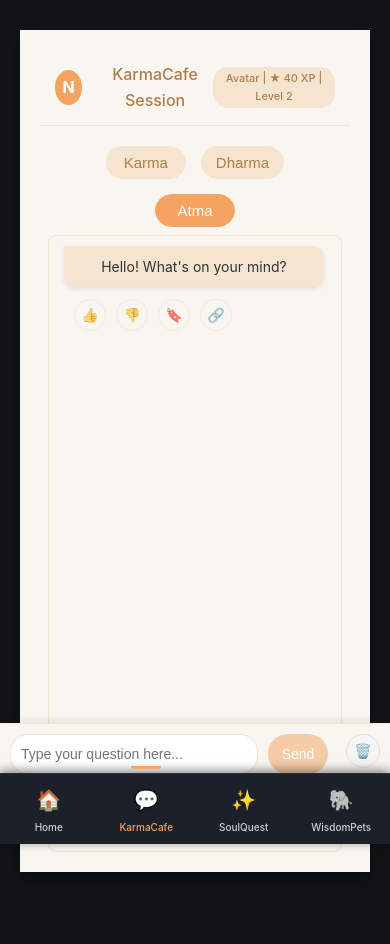
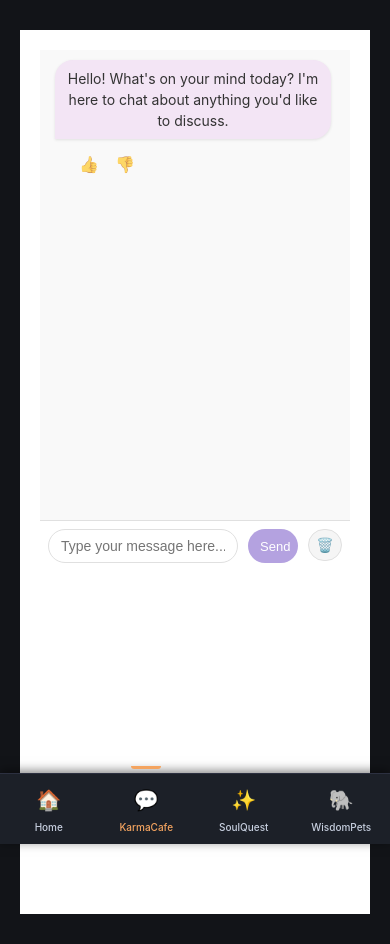
Before and after one commit to rgadoo/nandi-platform, a React (Create React App) app in the folder nandi-frontend/: page /karma in a window 390 px wide. Before the commit the page ends 902 px from the top, so only its background shows below. Built offline with nearby package versions, Linux system fonts and the light colour scheme; no server answers.

Commit message:
Refactor KarmaCafe component and CSS for improved UI consistency and mobile responsiveness; update chat message prompts, adjust layout styles, and enhance button interactions for better user experience.

```diff
--- a/nandi-frontend/src/components/KarmaCafe/KarmaCafe.css
+++ b/nandi-frontend/src/components/KarmaCafe/KarmaCafe.css
@@ -1,80 +1,100 @@
 /* src/components/KarmaCafe/KarmaCafe.css */
 .karmacafe {
-  background-color: #f9f5f0;
+  background-color: white;
   width: 100%;
   max-width: 600px;
   margin: 20px auto;
   border-radius: 10px;
-  box-shadow: 0 8px 16px rgba(0, 0, 0, 0.4);
+  box-shadow: 0 4px 12px rgba(0, 0, 0, 0.15);
   overflow: hidden;
-  height: 600px;
+  height: 450px;
   display: flex;
   flex-direction: column;
+}
+
+.card-header {
+  display: flex;
+  align-items: center;
+  gap: 12px;
+  padding: 12px 20px;
+  background-color: #6b46c1;
+  color: white;
+}
+
+.text-avatar {
+  width: 36px;
+  height: 36px;
+  border-radius: 50%;
+  background-color: #805ad5;
+  color: white;
+  display: flex;
+  align-items: center;
+  justify-content: center;
+  font-weight: bold;
+  font-size: 18px;
+}
+
+.card-header h2 {
+  margin: 0;
+  font-size: 20px;
+  font-weight: 500;
 }
 
 .chat-area {
   flex-grow: 1;
   overflow-y: auto;
   padding: 15px 20px;
-  background-color: #f9f5f0;
-  margin: 0 20px;
-  border-radius: 8px;
-  border: 1px solid #f4e4d0;
+  background-color: #f9f9f9;
   scroll-behavior: smooth;
+  max-height: 450px;
 }
 
 .chat-bubble {
   max-width: 85%;
-  padding: 15px 18px;
+  padding: 12px 16px;
   margin-bottom: 12px;
-  border-radius: 12px;
+  border-radius: 18px;
   line-height: 1.5;
   color: #333;
-  font-size: 16px;
+  font-size: 15px;
   word-wrap: break-word;
-  box-shadow: 0 2px 5px rgba(0, 0, 0, 0.1);
+  box-shadow: 0 1px 3px rgba(0, 0, 0, 0.1);
 }
 
 .chat-bubble.user {
-  background-color: #fcebd3;
+  background-color: #e3f2fd;
   margin-left: auto;
-  border-radius: 12px 0 12px 12px;
+  border-radius: 18px 18px 0 18px;
   color: #333;
 }
 
 .chat-bubble.ai {
-  background-color: #f4e4d0;
+  background-color: #f3e5f5;
   margin-right: auto;
-  border-radius: 0 12px 12px 12px;
+  border-radius: 18px 18px 18px 0;
   color: #333;
 }
 
 .chat-actions {
   display: flex;
-  gap: 10px;
+  gap: 8px;
   margin: 0 0 15px 20px;
   opacity: 0.7;
 }
 
 .action-button {
-  background-color: #f9f5f0;
-  border: 1px solid #f4e4d0;
+  background: none;
+  border: none;
   cursor: pointer;
   font-size: 16px;
-  padding: 5px;
+  padding: 4px;
   border-radius: 50%;
   transition: transform 0.2s;
-  color: #b17d4a;
-  width: 30px;
-  height: 30px;
-  display: flex;
-  align-items: center;
-  justify-content: center;
+  color: #6b46c1;
 }
 
 .action-button:hover {
-  transform: scale(1.1);
-  background-color: #f4e4d0;
+  transform: scale(1.2);
 }
 
 .action-button.like:hover {
@@ -85,20 +105,12 @@
   color: #f44336;
 }
 
-.action-button.bookmark:hover {
-  color: #f4a460;
-}
-
-.action-button.share:hover {
-  color: #2196f3;
-}
-
 .input-area {
   display: flex;
   gap: 10px;
-  padding: 10px 20px;
-  border-top: 1px solid #f4e4d0;
-  background-color: #f9f5f0;
+  padding: 12px 16px;
+  border-top: 1px solid #e0e0e0;
+  background-color: white;
   position: relative;
   z-index: 5;
 }
@@ -106,23 +118,24 @@
 .input-field {
   flex-grow: 1;
   padding: 10px 15px;
-  border: 1px solid #f4e4d0;
+  border: 1px solid #e0e0e0;
   border-radius: 20px;
   font-size: 14px;
   transition: border-color 0.2s;
   background-color: white;
   color: #333;
+  box-sizing: border-box;
 }
 
 .input-field:focus {
   outline: none;
-  border-color: #f4a460;
-  box-shadow: 0 0 0 2px rgba(244, 164, 96, 0.1);
+  border-color: #6b46c1;
+  box-shadow: 0 0 0 2px rgba(107, 70, 193, 0.1);
 }
 
 .send-btn {
   padding: 8px 20px;
-  background-color: #f4a460;
+  background-color: #6b46c1;
   color: white;
   border: none;
   border-radius: 20px;
@@ -134,11 +147,11 @@
 }
 
 .send-btn:hover:not(:disabled) {
-  background-color: #e07a3a;
+  background-color: #5a32a3;
 }
 
 .send-btn:disabled {
-  background-color: rgba(244, 164, 96, 0.5);
+  background-color: rgba(107, 70, 193, 0.5);
   cursor: not-allowed;
 }
 
@@ -148,18 +161,17 @@
   border-radius: 20px;
   width: 36px;
   height: 36px;
-  margin-left: 10px;
   display: flex;
   align-items: center;
   justify-content: center;
   cursor: pointer;
   transition: background-color 0.2s;
   font-size: 16px;
-  color: #b17d4a;
+  color: #757575;
 }
 
 .clear-btn:hover {
-  background-color: #f9f9f9;
+  background-color: #f0f0f0;
 }
 
 .loading-indicator {
@@ -172,7 +184,7 @@
 .dot {
   width: 8px;
   height: 8px;
-  background-color: #f4a460;
+  background-color: #6b46c1;
   border-radius: 50%;
   opacity: 0.6;
   animation: pulse 1.2s infinite ease-in-out;
@@ -197,370 +209,90 @@
   }
 }
 
-.control-buttons {
-  display: flex;
-  justify-content: center;
-  gap: 20px;
-  padding: 8px 20px;
-  border-top: 1px solid #f4e4d0;
-}
-
-.control-btn, .karmacafe .button {
-  padding: 5px 12px;
-  background-color: #f4e4d0;
-  border: none;
-  border-radius: 15px;
-  cursor: pointer;
-  font-size: 12px;
-  color: #b17d4a;
-  text-decoration: none;
-  display: inline-block;
-  transition: background-color 0.2s;
-  opacity: 0.7;
-}
-
-.control-btn:hover, .karmacafe .button:hover {
-  background-color: #fcebd3;
-  opacity: 1;
-}
-
-/* New floating controls style */
-.floating-controls {
-  position: absolute;
-  top: 10px;
-  right: 10px;
-  display: flex;
-  gap: 8px;
-  z-index: 10;
-}
-
-.floating-btn {
-  width: 30px;
-  height: 30px;
-  border-radius: 50%;
-  background-color: #f4e4d0;
-  border: none;
-  display: flex;
-  align-items: center;
-  justify-content: center;
-  cursor: pointer;
-  color: #b17d4a;
-  font-size: 14px;
-  box-shadow: 0 2px 4px rgba(0,0,0,0.1);
-  opacity: 0.6;
-  transition: all 0.2s ease;
-}
-
-.floating-btn:hover {
-  opacity: 1;
-  background-color: #fcebd3;
-}
-
-.floating-btn.home-btn {
-  background-color: #f4a460;
-  color: white;
-}
-
-.floating-btn.home-btn:hover {
-  background-color: #e07a3a;
-}
-
-.theme-selector-container {
-  padding: 0 20px;
-  margin: 5px 0;
-}
-
-.theme-buttons {
-  display: flex;
-  justify-content: center;
-  gap: 15px;
-  margin-bottom: 3px;
-}
-
-.theme-button {
-  padding: 6px 16px;
-  background-color: #f4e4d0;
-  border: 1px solid #f4e4d0;
-  border-radius: 20px;
-  cursor: pointer;
-  font-size: 15px;
-  color: #b17d4a;
-  transition: background-color 0.2s, color 0.2s;
-}
-
-.theme-button.active {
-  background-color: #f4a460;
-  color: white;
-  border-color: #f4a460;
-}
-
-.theme-button:hover:not(.active) {
-  background-color: #fcebd3;
-  border-color: #f4a460;
-}
-
-.theme-samples {
-  background-color: #2e3136;
-  border-radius: 8px;
-  padding: 15px;
-  margin-bottom: 15px;
-}
-
-.theme-description {
-  font-style: italic;
-  margin-bottom: 15px;
-  color: #e0e0e0;
-  text-align: center;
-  font-size: 14px;
-}
-
-.sample-qa {
-  margin-bottom: 15px;
-  border-left: 3px solid #6b6bff;
-  padding-left: 12px;
-}
-
-.sample-question {
-  font-weight: 500;
-  color: #333;
-  margin-bottom: 5px;
-  font-size: 14px;
-}
-
-.sample-answer {
-  color: #666;
-  font-size: 14px;
-}
-
-.sample-hint {
-  font-size: 13px;
-  color: #f4a460;
-  text-align: center;
-  margin-top: 15px;
-  font-style: italic;
-}
-
-.card-header {
-  display: flex;
-  align-items: center;
-  padding: 10px 20px;
-  border-bottom: 1px solid #f4e4d0;
-}
-
-.text-avatar {
-  width: 40px;
-  height: 40px;
-  border-radius: 50%;
-  background-color: #f4a460;
-  color: white;
-  display: flex;
-  align-items: center;
-  justify-content: center;
-  font-weight: bold;
-  font-size: 18px;
-  margin-right: 15px;
-}
-
-.card-header h2 {
-  margin: 0;
-  font-size: 18px;
-  color: #b17d4a;
-  font-weight: 500;
-  flex-grow: 1;
-}
-
-.xp-tracker {
-  font-size: 13px;
-  color: #b17d4a;
-  background-color: #f4e4d0;
-  padding: 4px 10px;
-  border-radius: 15px;
-}
-
-/* Theme Selector Styles */
-.theme-heading {
-  font-size: 16px;
-  color: #e0e0e0;
-  margin-bottom: 12px;
-  font-weight: 500;
-}
-
-/* API Toggle */
-.api-toggle {
-  display: flex;
-  justify-content: space-between;
-  align-items: center;
-  margin-bottom: 8px;
-}
-
-.api-toggle label {
-  display: flex;
-  align-items: center;
-  font-size: 12px;
-  color: #e0e0e0;
-  cursor: pointer;
-}
-
-.api-toggle input {
-  margin-right: 5px;
-}
-
-.env-status {
-  font-size: 11px;
-  color: #9e9e9e;
-}
-
-/* Position the delete button */
-.delete-btn {
-  position: static;
-}
-
-/* Improved Mobile responsiveness */
+/* Mobile styles */
 @media (max-width: 768px) {
   .karmacafe {
-    max-width: 100%;
-    height: auto;
-    min-height: 90vh;
     margin: 0;
+    height: 100vh;
+    max-width: none;
     border-radius: 0;
+    box-shadow: none;
   }
 
   .card-header {
-    padding: 12px 15px;
+    padding: 10px 15px;
+  }
+
+  .text-avatar {
+    width: 32px;
+    height: 32px;
+    font-size: 16px;
+  }
+
+  .card-header h2 {
+    font-size: 18px;
   }
 
   .chat-area {
-    margin: 0 10px;
     padding: 10px 15px;
-    height: 55vh; /* Fixed height for better mobile layout */
   }
 
   .chat-bubble {
+    padding: 10px 14px;
+    font-size: 14px;
     max-width: 90%;
-    padding: 12px 15px;
-    font-size: 15px;
   }
 
   .input-area {
-    padding: 12px 15px;
-    position: sticky; /* Make input area stick to bottom */
-    bottom: 0;
-    width: 100%;
-    box-sizing: border-box;
-    box-shadow: 0 -2px 8px rgba(0, 0, 0, 0.1);
+    padding: 10px;
   }
 
   .input-field {
-    padding: 10px;
-    border-radius: 18px;
-    font-size: 16px; /* Larger font for better readability */
-    -webkit-appearance: none; /* Fix iOS styling */
+    padding: 8px 12px;
+    font-size: 14px;
   }
 
   .send-btn {
     padding: 8px 15px;
     min-width: 60px;
-    height: 40px; /* Taller button for easier tapping */
-    display: flex;
-    align-items: center;
-    justify-content: center;
   }
 
   .clear-btn {
-    width: 40px;
-    height: 40px;
-    margin-left: 8px;
-  }
-
-  .theme-buttons {
-    flex-wrap: wrap;
-  }
-
-  .theme-button {
-    padding: 7px 14px; /* Larger touch target */
-    min-width: 80px; /* Minimum width for better tapping */
-    text-align: center;
-    font-size: 15px;
-  }
-
-  /* Improve chat action buttons for touch */
-  .action-button {
-    width: 36px;
-    height: 36px;
-    font-size: 16px;
+    width: 34px;
+    height: 34px;
   }
 }
 
+/* Small mobile */
 @media (max-width: 480px) {
-  .karmacafe {
-    min-height: 95vh;
+  .input-area {
+    padding: 8px;
   }
 
-  /* Adjust header for very small screens */
+  .send-btn {
+    padding: 8px 12px;
+    min-width: 50px;
+    font-size: 13px;
+  }
+
+  .clear-btn {
+    width: 32px;
+    height: 32px;
+    font-size: 14px;
+  }
+
   .card-header h2 {
     font-size: 16px;
   }
 
   .text-avatar {
-    width: 35px;
-    height: 35px;
-    font-size: 16px;
-  }
-
-  .xp-tracker {
-    font-size: 11px;
-    padding: 3px 8px;
-  }
-
-  /* Make chat more prominent on small screens */
-  .chat-area {
-    margin: 0 8px;
-    height: 60vh;
+    width: 28px;
+    height: 28px;
+    font-size: 14px;
   }
 
   .chat-bubble {
-    font-size: 14px;
-    padding: 10px 12px;
-  }
-
-  .chat-actions {
-    margin: 0 0 10px 10px;
-  }
-
-  .action-button {
-    width: 32px;
-    height: 32px;
+    padding: 8px 12px;
     font-size: 14px;
   }
-
-  .input-field {
-    font-size: 14px;
-  }
-
-  /* Hide home button on very small screens */
-  .floating-controls {
-    display: none;
-  }
-
-  .clear-btn {
-    width: 34px;
-    height: 34px;
-    font-size: 14px;
-  }
-
-  /* Make chat area not get hidden under navbar */
-  .chat-area {
-    padding-bottom: 20px;
-  }
-
-  /* Ensure input is always visible */
-  .input-area {
-    padding: 10px;
-    background-color: #f9f5f0;
-    z-index: 100;
-    position: fixed;
-    bottom: 60px; /* Position above the navbar */
-    left: 0;
-    right: 0;
-  }
 }
--- a/nandi-frontend/src/components/KarmaCafe/KarmaCafe.js
+++ b/nandi-frontend/src/components/KarmaCafe/KarmaCafe.js
@@ -5,31 +5,11 @@ import './KarmaCafe.css';
 // Main KarmaCafe component
 const KarmaCafe = () => {
   const [messages, setMessages] = useState([
-    { type: 'ai', text: "Hello! What's on your mind?" }
+    { type: 'ai', text: "Hello! What's on your mind today? I'm here to chat about anything you'd like to discuss." }
   ]);
   const [inputText, setInputText] = useState('');
   const [isLoading, setIsLoading] = useState(false);
-  const [selectedTheme, setSelectedTheme] = useState('atma');
   const chatAreaRef = useRef(null);
-
-  // Theme data
-  const themeInfo = {
-    karma: {
-      title: "Karma",
-      description: "Explore how your actions and intentions shape your experience and future.",
-      sampleQuestions: []
-    },
-    dharma: {
-      title: "Dharma",
-      description: "Discover your unique purpose and how to live in alignment with your true nature.",
-      sampleQuestions: []
-    },
-    atma: {
-      title: "Atma",
-      description: "Connect with your true self beyond ego and discover your inner wisdom.",
-      sampleQuestions: []
-    }
-  };
 
   // Auto-scroll to bottom when messages change
   useEffect(() => {
@@ -50,7 +30,7 @@ const KarmaCafe = () => {
         await new Promise(resolve => setTimeout(resolve, 500));
 
         // Simple mock response
-        const aiResponse = "Thank you for your question about " + selectedTheme + ". This is a placeholder response that would normally come from the backend.";
+        const aiResponse = "Thank you for your message. This is a placeholder response that would normally come from the backend.";
 
         const aiMessage = { type: 'ai', text: aiResponse };
         setMessages(prev => [...prev, aiMessage]);
@@ -67,7 +47,7 @@ const KarmaCafe = () => {
   };
 
   const handleClearChat = () => {
-    setMessages([{ type: 'ai', text: "Hello! What's on your mind?" }]);
+    setMessages([{ type: 'ai', text: "Hello! What's on your mind today? I'm here to chat about anything you'd like to discuss." }]);
   };
 
   // Function to handle key press in input
@@ -78,34 +58,8 @@ const KarmaCafe = () => {
     }
   };
 
-  // Function to handle theme selection
-  const handleThemeClick = (theme) => {
-    setSelectedTheme(theme);
-  };
-
   return (
     <div className="card karmacafe">
-      <div className="card-header">
-        <div className="text-avatar">N</div>
-        <h2>KarmaCafe Session</h2>
-        <div className="xp-tracker">Avatar | ★ 40 XP | Level 2</div>
-      </div>
-
-      {/* Theme selector without delete button */}
-      <div className="theme-selector-container">
-        <div className="theme-buttons">
-          {Object.keys(themeInfo).map((theme) => (
-            <button
-              key={theme}
-              className={`theme-button ${selectedTheme === theme ? 'active' : ''}`}
-              onClick={() => handleThemeClick(theme)}
-            >
-              {themeInfo[theme].title}
-            </button>
-          ))}
-        </div>
-      </div>
-
       <div className="chat-area" ref={chatAreaRef}>
         {messages.map((msg, index) => (
           <div key={index}>
@@ -116,8 +70,6 @@ const KarmaCafe = () => {
               <div className="chat-actions">
                 <button className="action-button like" title="Like this response">👍</button>
                 <button className="action-button dislike" title="Dislike this response">👎</button>
-                <button className="action-button bookmark" title="Save this insight">🔖</button>
-                <button className="action-button share" title="Share this wisdom">🔗</button>
               </div>
             )}
           </div>
@@ -138,7 +90,7 @@ const KarmaCafe = () => {
           value={inputText}
           onChange={(e) => setInputText(e.target.value)}
           onKeyDown={handleKeyDown}
-          placeholder="Type your question here..."
+          placeholder="Type your message here..."
           disabled={isLoading}
         />
         <button
```
